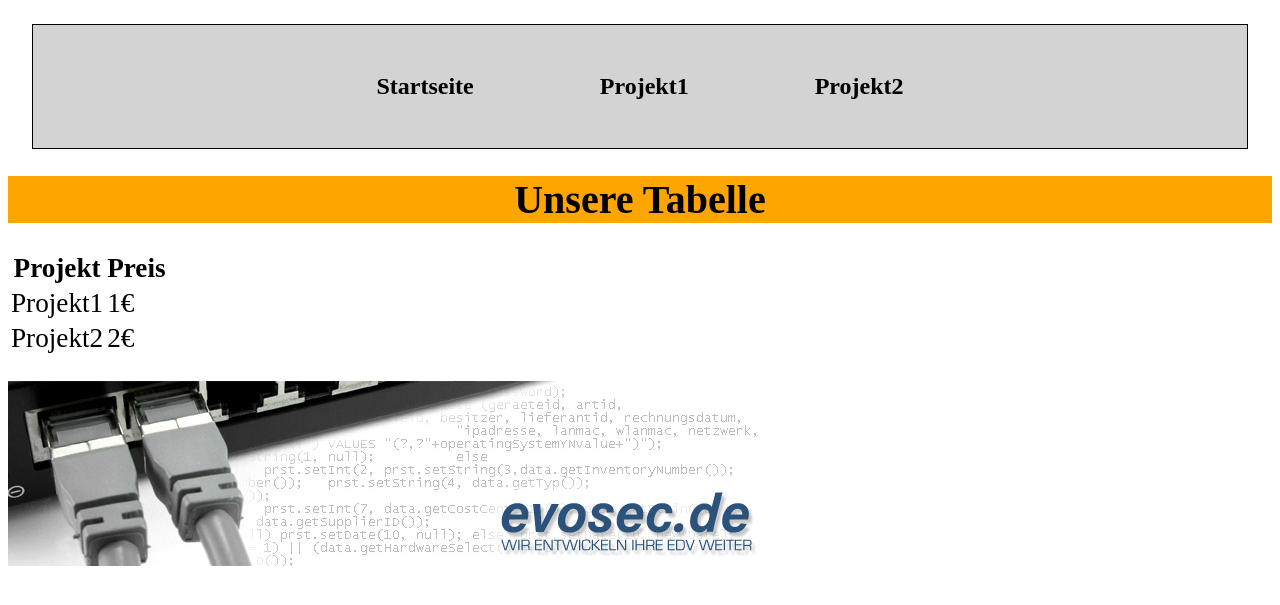
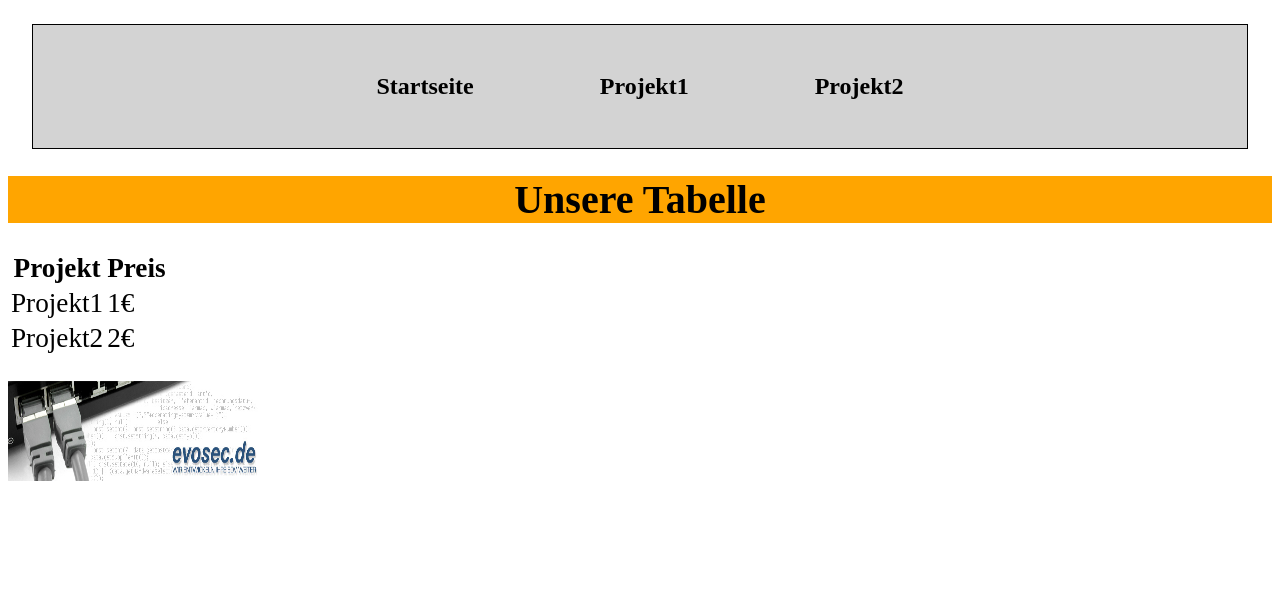
Before and after one commit to fprass99/homepage-testen, a Jekyll site: the page docs/Test html/Test2.html, which Jekyll copies as it is, in a window 1280 px wide. Shown: the top 605 px of the page. Built offline with Jekyll 4.4.1, drawn with Linux system fonts in a browser that asks for light colours.

Commit message:
Änderung Bildgröße

```diff
--- a/docs/Test html/Test2.html
+++ b/docs/Test html/Test2.html
@@ -27,7 +27,7 @@
         </tr>
     </table>
     <p>
-        <img src="evosec.jpg" alt="evosec Bild">
+        <img src="evosec.jpg" alt="evosec Bild" width="250" height="100">
     </p>
     </body>
 </html>
```
